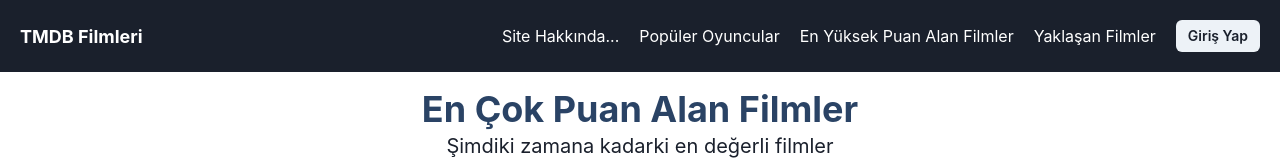
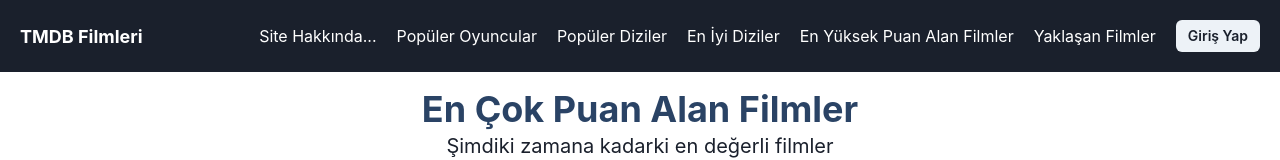
Before and after one commit to dxtaner/films-app-react, a React (Create React App) app: page / in a window 1280 px wide. Shown: the top 160 px of the page. Built offline with nearby package versions, Linux system fonts and the light colour scheme; no server answers.

Commit message:
edited links

```diff
--- a/src/Components/Header/Navbar/menuLinks.js
+++ b/src/Components/Header/Navbar/menuLinks.js
@@ -31,6 +31,12 @@ export const MenuLinks = ({ isOpen, accountInfo, isAuth }) => {
         <MenuItems to="/popularPersons">
           <Text>Popüler Oyuncular</Text>
         </MenuItems>
+        <MenuItems to="/popularSeries">
+          <Text>Popüler Diziler</Text>
+        </MenuItems>
+        <MenuItems to="/topSeries">
+          <Text>En İyi Diziler</Text>
+        </MenuItems>
         <MenuItems to="/">
           <Text>En Yüksek Puan Alan Filmler</Text>
         </MenuItems>
@@ -57,7 +63,7 @@ export const MenuLinks = ({ isOpen, accountInfo, isAuth }) => {
                   zIndex: "1",
                 }}>
                 <Link
-                  to="/favorites"
+                  to="/myFavoriteMovives"
                   style={{
                     textDecoration: "none",
                     color: "black",
```
